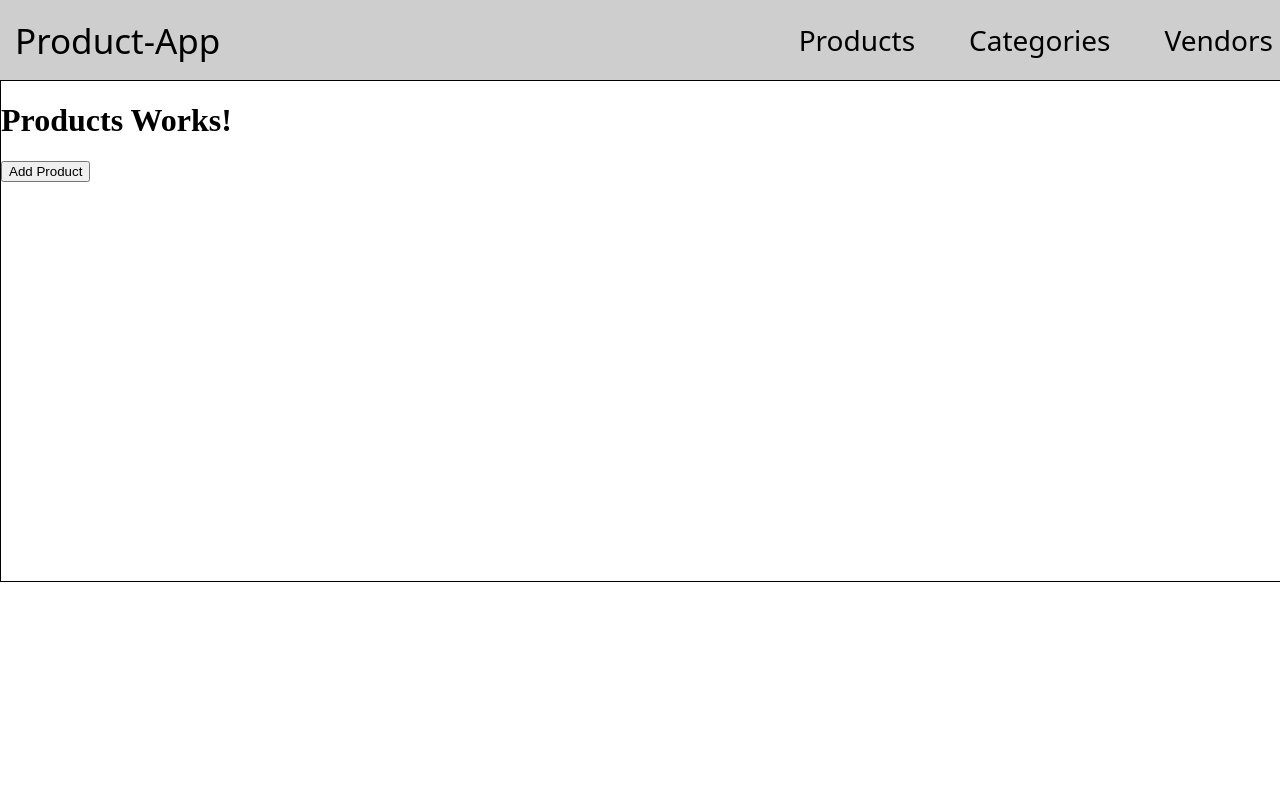
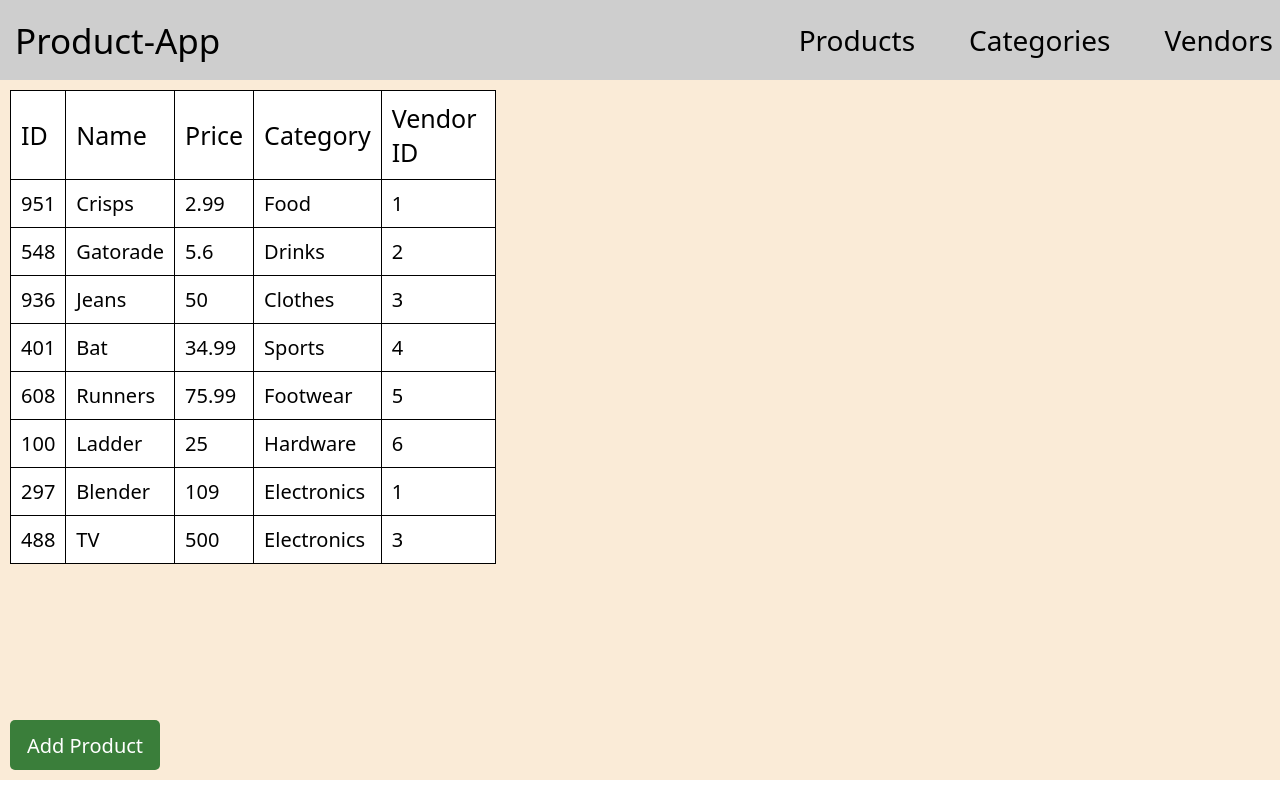
Before and after one commit to ahadddd/Product-App-v2, an Angular app: page / in a window 1280 px wide. Built offline with nearby package versions, Linux system fonts and the light colour scheme.

Commit message:
all Add operations and designs implemented

```diff
--- a/src/app/Main/Products/AddProduct/AddProduct.component.css
+++ b/src/app/Main/Products/AddProduct/AddProduct.component.css
@@ -4,5 +4,59 @@ div.container {
     border: 1px solid;
     position: absolute;
     top: 80px;
-    left: 0px
+    left: 0px;
+    display: flex;
+    justify-content: center;
+    align-items: center;
+    background-color: antiquewhite;
 }
+
+form {
+    font-family: system-ui, -apple-system, BlinkMacSystemFont, 'Segoe UI', Roboto, Oxygen, Ubuntu, Cantarell, 'Open Sans', 'Helvetica Neue', sans-serif;
+    font-size: 25px;
+    font-weight: 300;
+    display: flex;
+    flex-direction: column;
+    border: none; border-radius: 10px;
+    background-color: white;
+    width: 35%;
+    height: max-content;
+    padding: 25px;
+}
+
+input, option {
+    font-family: system-ui, -apple-system, BlinkMacSystemFont, 'Segoe UI', Roboto, Oxygen, Ubuntu, Cantarell, 'Open Sans', 'Helvetica Neue', sans-serif;
+    font-size: 20px; font-weight: 300;
+    width: 95%;
+    height: 40px;
+    padding: 5px;
+    margin-bottom: 10px;
+    border: 0.5px solid; border-radius: 5px;
+}
+
+select {
+    font-family: system-ui, -apple-system, BlinkMacSystemFont, 'Segoe UI', Roboto, Oxygen, Ubuntu, Cantarell, 'Open Sans', 'Helvetica Neue', sans-serif;
+    font-size: 20px; font-weight: 300;
+    width: 70%;
+    height: 40px;
+    margin-bottom: 15px;
+    border: 0.5px solid; border-radius: 5px;
+    padding: 5px;
+}
+
+label{
+    font-family: system-ui, -apple-system, BlinkMacSystemFont, 'Segoe UI', Roboto, Oxygen, Ubuntu, Cantarell, 'Open Sans', 'Helvetica Neue', sans-serif;
+    font-weight: 400;
+    font-size: 30px;
+    margin-bottom: 10px;
+}
+
+button{
+    width: 150px; height: 40px;
+    font-family: system-ui, -apple-system, BlinkMacSystemFont, 'Segoe UI', Roboto, Oxygen, Ubuntu, Cantarell, 'Open Sans', 'Helvetica Neue', sans-serif;
+    font-size: 20px; font-weight: 400;
+    border: none; border-radius: 6px;
+    background-color: rgb(53, 128, 53); color: white;
+    padding: 5px;
+    margin-top: 10px;
+}
--- a/src/app/Main/Products/AddProduct/AddProduct.component.html
+++ b/src/app/Main/Products/AddProduct/AddProduct.component.html
@@ -20,16 +20,14 @@
 
     <label for="prodName">Vendor:</label>
 
-    <select [(ngModel)]="vendors" formControlName="vendor_id" >
+    <select formControlName="vendor_id" >
       <option *ngFor="let vendor of vendors" [value]="vendor.id" >{{vendor.id}}</option>
     </select>
 
     <label for="catName">Category:</label>
-    <select name="catName">
-      <option value="1">1</option>
-      <option value="1">2</option>
-      <option value="1">3</option>
-      <option value="1">4</option>
+
+    <select formControlName="category_id">
+      <option *ngFor="let cat of categories" [value]="cat.name">{{cat.name}}</option>
     </select>
 
 
--- a/src/app/Main/Products/AddProduct/AddProduct.component.ts
+++ b/src/app/Main/Products/AddProduct/AddProduct.component.ts
@@ -4,6 +4,8 @@ import { ProductDataService } from '../ProductData.service';
 import { Product } from 'src/app/Models/product';
 import { Vendor } from 'src/app/Models/vendor';
 import { DataService } from '../../Vendors/Data.service';
+import { Category } from 'src/app/Models/category';
+import { CategoryDataService } from '../../Categories/CategoryData.service';
 
 @Component({
   selector: 'app-AddProduct',
@@ -15,10 +17,12 @@ export class AddProductComponent implements OnInit {
   productData!: FormGroup;
 
   vendors: Array<Vendor> = [];
+  categories: Array<Category> = [];
 
-  constructor(private pds: ProductDataService, private vds: DataService) { }
+  constructor(private pds: ProductDataService, private vds: DataService, private cds: CategoryDataService) { }
 
   ngOnInit() {
+    this.categories = this.cds.getData();
     this.vendors = this.vds.getVendors();
     this.productData = new FormGroup({
       name: new FormControl('', Validators.required),
@@ -39,12 +43,28 @@ export class AddProductComponent implements OnInit {
         name: ctrl['name'].getRawValue(),
         price: ctrl['price'].getRawValue(),
         vendor: this.getVendor(),
-        category: ctrl['category_id'].getRawValue()
+        category: this.getCategory()
       }
       this.pds.setProducts(p1);
+      this.productData.reset();
       alert('Product Added.');
+      console.log(this.pds.products);
+
     }
 
+  }
+
+  getCategory(): any {
+    let name: any = this.productData.controls['category_id'].getRawValue();
+    let found: any = '';
+    this.categories.forEach((item) => {
+      if (item.name == name) {
+        found = item;
+      }
+    })
+    if (found !== '') {
+      return found;
+    }
   }
 
   getVendor(): any {
@@ -55,7 +75,7 @@ export class AddProductComponent implements OnInit {
         found = item;
       }
     })
-    if (found !== undefined) {
+    if (found !== '') {
       return found;
     }
   }
--- a/src/app/Main/Products/ProductData.service.ts
+++ b/src/app/Main/Products/ProductData.service.ts
@@ -6,7 +6,136 @@ import { Product } from 'src/app/Models/product';
 })
 export class ProductDataService {
 
-  products: Array<Product> = [];
+  products: Array<Product> = [
+    {
+      "id": 951,
+      "name": "Crisps",
+      "price": 2.99,
+      "vendor": {
+        "id": 1,
+        "first_name": "Ahad",
+        "last_name": "Shehbaz",
+        "contact_number": 3335396805
+      },
+      "category": {
+        "id": 32,
+        "name": "Food",
+        "status": "active"
+      }
+    },
+    {
+      "id": 548,
+      "name": "Gatorade",
+      "price": 5.6,
+      "vendor": {
+        "id": 2,
+        "first_name": "Mustafa",
+        "last_name": "Zafar",
+        "contact_number": 3335394567
+      },
+      "category": {
+        "id": 56,
+        "name": "Drinks",
+        "status": "active"
+      }
+    },
+    {
+      "id": 936,
+      "name": "Jeans",
+      "price": 50,
+      "vendor": {
+        "id": 3,
+        "first_name": "Omar",
+        "last_name": "Saeed",
+        "contact_number": 3337890567
+      },
+      "category": {
+        "id": 90,
+        "name": "Clothes",
+        "status": "active"
+      }
+    },
+    {
+      "id": 401,
+      "name": "Bat",
+      "price": 34.99,
+      "vendor": {
+        "id": 4,
+        "first_name": "Hassan",
+        "last_name": "Ahmed",
+        "contact_number": 3331234567
+      },
+      "category": {
+        "id": 81,
+        "name": "Sports",
+        "status": "active"
+      }
+    },
+    {
+      "id": 608,
+      "name": "Runners",
+      "price": 75.99,
+      "vendor": {
+        "id": 5,
+        "first_name": "Abdul",
+        "last_name": "Hadi",
+        "contact_number": 3214567890
+      },
+      "category": {
+        "id": 50,
+        "name": "Footwear",
+        "status": "active"
+      }
+    },
+    {
+      "id": 100,
+      "name": "Ladder",
+      "price": 25,
+      "vendor": {
+        "id": 6,
+        "first_name": "Abdul",
+        "last_name": "Munim",
+        "contact_number": 3334445556
+      },
+      "category": {
+        "id": 69,
+        "name": "Hardware",
+        "status": "active"
+      }
+    },
+    {
+      "id": 297,
+      "name": "Blender",
+      "price": 109,
+      "vendor": {
+        "id": 1,
+        "first_name": "Ahad",
+        "last_name": "Shehbaz",
+        "contact_number": 3335396805
+      },
+      "category": {
+        "id": 44,
+        "name": "Electronics",
+        "status": "active"
+      }
+    },
+    {
+      "id": 488,
+      "name": "TV",
+      "price": 500,
+      "vendor": {
+        "id": 3,
+        "first_name": "Omar",
+        "last_name": "Saeed",
+        "contact_number": 3337890567
+      },
+      "category": {
+        "id": 44,
+        "name": "Electronics",
+        "status": "active"
+      }
+    }
+  ];
 
   constructor() { }
 
--- a/src/app/Main/Products/Products/Products.component.css
+++ b/src/app/Main/Products/Products/Products.component.css
@@ -1,8 +1,54 @@
 div.container {
-    height: 500px;
+    height: 700px;
     width: 100%;
-    border: 1px solid;
+    background-color: antiquewhite;
     position: absolute;
     top: 80px;
-    left: 0px
+    left: 0px;
+    display: flex;
+    align-items: center;
+    flex-direction: column;
+    align-content: flex-start;
+    flex-wrap: wrap;
 }
+
+table {
+    background-color: white;
+    position: relative;
+    top: 10px; left: 10px;
+    border: 1px solid;
+    border-collapse: collapse;
+    width: 38%;
+}
+
+#tData {
+    border: 1px solid;
+    border-collapse: collapse;
+    padding: 10px;
+    font-family: system-ui, -apple-system, BlinkMacSystemFont, 'Segoe UI', Roboto, Oxygen, Ubuntu, Cantarell, 'Open Sans', 'Helvetica Neue', sans-serif;
+    font-size: 20px;
+    font-weight: 300;
+}
+td{
+    border: 1px solid;
+    border-collapse: collapse;
+    padding: 10px;
+}
+
+thead {
+    font-family: system-ui, -apple-system, BlinkMacSystemFont, 'Segoe UI', Roboto, Oxygen, Ubuntu, Cantarell, 'Open Sans', 'Helvetica Neue', sans-serif;
+    font-size: 25px;
+    font-weight: 400;
+}
+
+button{
+    position: absolute;
+    bottom: 10px; left: 10px;
+    width: 150px;
+    height: 50px;
+    font-family: system-ui, -apple-system, BlinkMacSystemFont, 'Segoe UI', Roboto, Oxygen, Ubuntu, Cantarell, 'Open Sans', 'Helvetica Neue', sans-serif;
+    font-size: 20px; font-weight: 400;
+    padding: 10px;
+    background-color: rgb(58, 126, 58); color: white;
+    border: none; border-radius: 5px;
+}
--- a/src/app/Main/Products/Products/Products.component.html
+++ b/src/app/Main/Products/Products/Products.component.html
@@ -1,9 +1,25 @@
 <div class="container">
-  <h1>
-    Products Works!
-  </h1>
-  <h1>
-  </h1>
+  <table>
+    <thead>
+      <tr>
+        <td>ID</td>
+        <td>Name</td>
+        <td>Price</td>
+        <td>Category</td>
+        <td>Vendor ID</td>
+      </tr>
+    </thead>
 
-  <button routerLink="add" >Add Product</button>
+    <tbody>
+      <tr *ngFor="let product of products">
+        <td id="tData">{{ product.id }}</td>
+        <td id="tData">{{ product.name }}</td>
+        <td id="tData">{{ product.price }}</td>
+        <td id="tData">{{ product.category.name }}</td>
+        <td id="tData">{{ product.vendor.id }}</td>
+      </tr>
+    </tbody>
+  </table>
+
+  <button routerLink="add">Add Product</button>
 </div>
```
